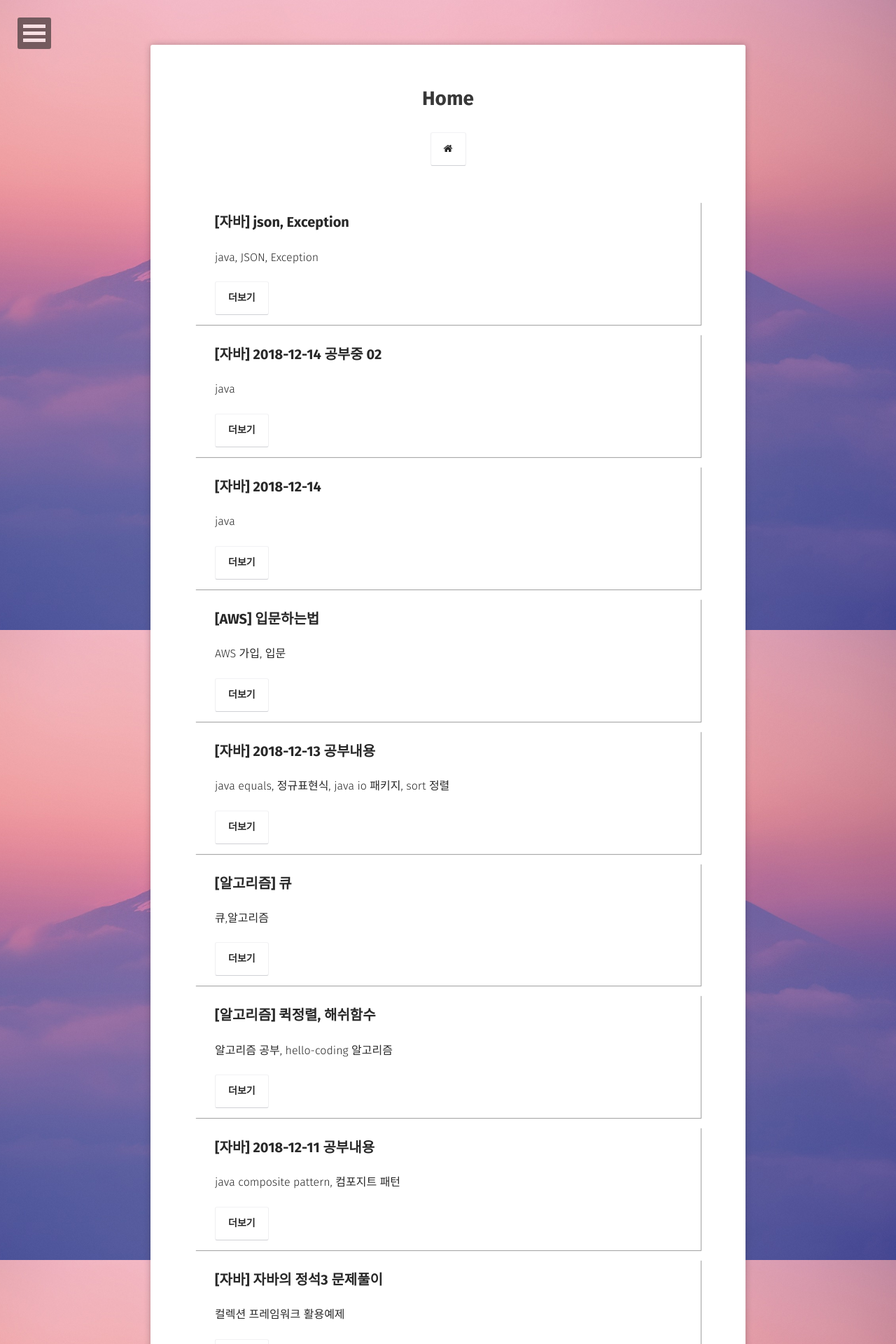
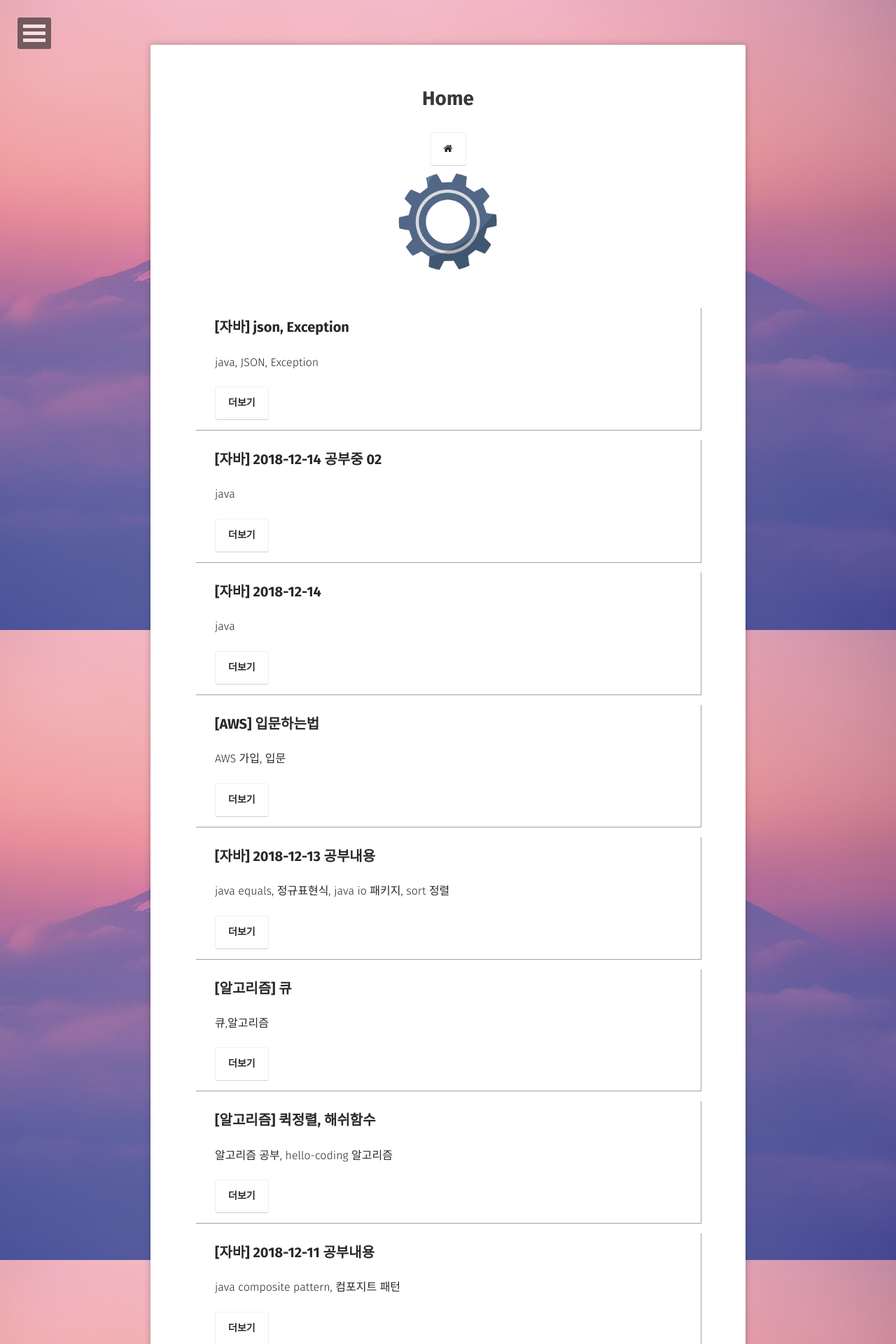
Before and after one commit to choiwono/choiwono.github.io, a Jekyll site: the page built from index.html, in a window 1280 px wide. Shown: the top 1920 px of the page at 70% size. Built offline with Jekyll 4.4.1, drawn with Linux system fonts in a browser that asks for light colours; some web fonts are replaced.

Commit message:
Update home.html

```diff
--- a/_layouts/home.html
+++ b/_layouts/home.html
@@ -19,6 +19,9 @@ layout: compress
                     <h1>{{ page.title }}</h1>
                     <a class="btn zoombtn" href="{{site.url}}">
                         <i class="fa fa-home"></i>
+                    </a>
+                    <a href="{{ site.url }}">
+                        <img src="{{ site.logo }}" class="img-circle zoombtn animated rotateIn">
                     </a>
                 </div>
                 <div class="post-list">
```
